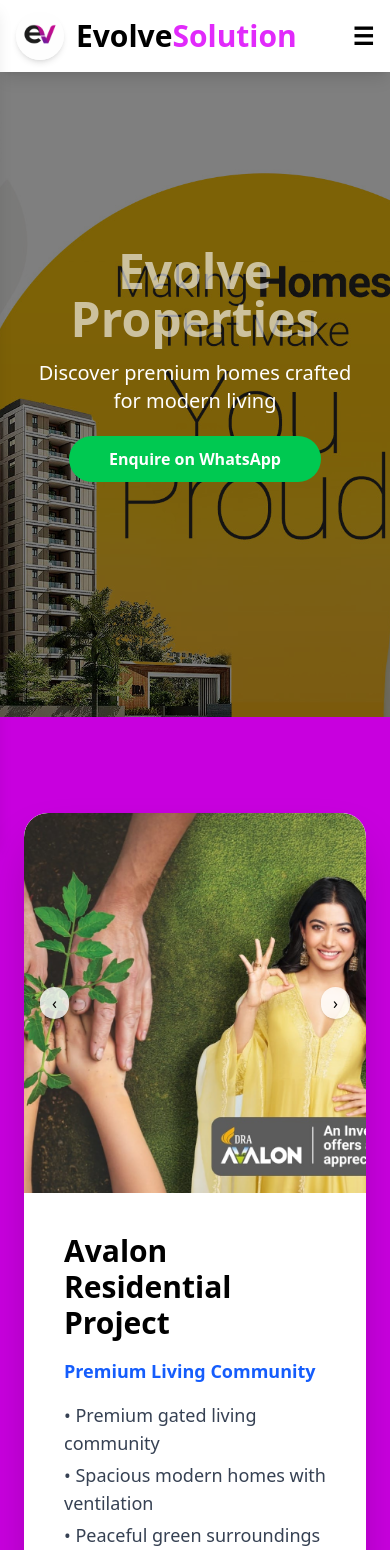
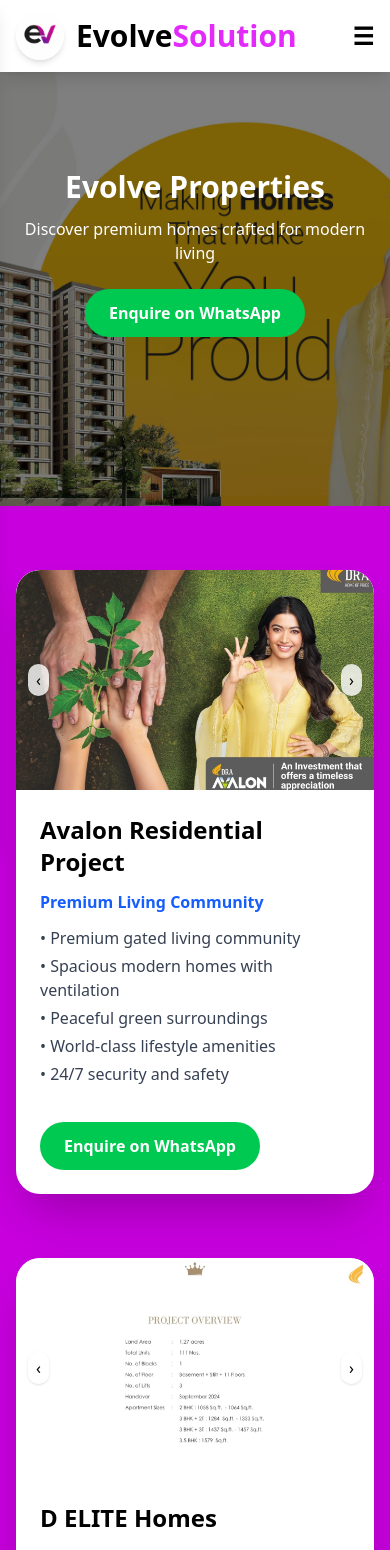
Before and after one commit to dinesh071077/Evolve-Website, a React (Vite) app: page /properties in a window 390 px wide. Shown: the top 1550 px of the page. Built offline with nearby package versions, Linux system fonts and the light colour scheme.

Commit message:
final update

```diff
--- a/src/Components/Properties.jsx
+++ b/src/Components/Properties.jsx
@@ -200,14 +200,12 @@
 //     </div>
 //   );
 // }
-
-
 import React, { useState, useEffect } from "react";
 
 /* ---------------- IMAGE IMPORTS ---------------- */
 
+import heroPoster from "../assets/home-banner2.jpg";
 
-import heroPoster from "../assets/home-banner2.jpg"
 import dra from "../assets/dra.jpeg";
 import dra2 from "../assets/dra2.jpeg";
 import dra3 from "../assets/dra3.jpeg";
@@ -312,7 +310,7 @@
   }, [images]);
 
   return (
-    <div className="relative w-full h-[380px] overflow-hidden rounded-t-3xl">
+    <div className="relative w-full h-[220px] sm:h-[280px] md:h-[340px] lg:h-[380px] overflow-hidden rounded-t-3xl">
       <img
         src={images[index]}
         className="w-full h-full object-cover transition-all duration-700 hover:scale-105"
@@ -322,14 +320,14 @@
         onClick={() =>
           setIndex(index === 0 ? images.length - 1 : index - 1)
         }
-        className="absolute left-4 top-1/2 -translate-y-1/2 bg-white/80 px-3 py-1 rounded-full shadow"
+        className="absolute left-3 sm:left-4 top-1/2 -translate-y-1/2 bg-white/80 px-2 sm:px-3 py-1 rounded-full shadow"
       >
         ‹
       </button>
 
       <button
         onClick={() => setIndex((index + 1) % images.length)}
-        className="absolute right-4 top-1/2 -translate-y-1/2 bg-white/80 px-3 py-1 rounded-full shadow"
+        className="absolute right-3 sm:right-4 top-1/2 -translate-y-1/2 bg-white/80 px-2 sm:px-3 py-1 rounded-full shadow"
       >
         ›
       </button>
@@ -343,9 +341,9 @@
   return (
     <div className="bg-fuchsia-600 min-h-screen">
 
-      {/* HERO POSTER */}
+      {/* HERO */}
       <div
-        className="relative h-[85vh] flex items-center justify-center text-center"
+        className="relative h-[60vh] sm:h-[70vh] md:h-[80vh] flex items-center justify-center text-center"
         style={{
           backgroundImage: `url(${heroPoster})`,
           backgroundSize: "cover",
@@ -354,19 +352,19 @@
       >
         <div className="absolute inset-0 bg-black/50"></div>
 
-        <div className="relative z-10 text-white px-6 max-w-3xl">
-          <h1 className="text-5xl md:text-6xl font-extrabold mb-4 animate-pulse">
+        <div className="relative z-10 text-white px-4 sm:px-6 max-w-3xl">
+          <h1 className="text-3xl sm:text-4xl md:text-6xl font-extrabold mb-3 sm:mb-4">
             Evolve Properties
           </h1>
 
-          <p className="text-xl mb-8">
+          <p className="text-base sm:text-lg md:text-xl mb-6 sm:mb-8">
             Discover premium homes crafted for modern living
           </p>
 
           <a
             href="https://wa.me/919319552561"
             target="_blank"
-            className="bg-green-500 hover:bg-green-600 px-10 py-3 rounded-full font-semibold transition"
+            className="bg-green-500 hover:bg-green-600 px-6 sm:px-10 py-3 rounded-full font-semibold transition inline-block"
           >
             Enquire on WhatsApp
           </a>
@@ -374,7 +372,7 @@
       </div>
 
       {/* PROPERTIES */}
-      <div className="max-w-5xl mx-auto py-24 px-6 space-y-20">
+      <div className="max-w-5xl mx-auto py-16 sm:py-24 px-4 sm:px-6 space-y-16 sm:space-y-20">
 
         {properties.map((property, i) => (
           <div
@@ -383,16 +381,16 @@
           >
             <ImageSlider images={property.images} />
 
-            <div className="p-10 space-y-4">
-              <h2 className="text-3xl font-bold">
+            <div className="p-6 sm:p-10 space-y-3 sm:space-y-4">
+              <h2 className="text-2xl sm:text-3xl font-bold">
                 {property.name}
               </h2>
 
-              <p className="text-blue-600 text-lg font-semibold">
+              <p className="text-blue-600 font-semibold text-base sm:text-lg">
                 {property.location}
               </p>
 
-              <ul className="space-y-1 text-gray-700 text-lg">
+              <ul className="space-y-1 text-gray-700 text-base sm:text-lg">
                 {property.description.map((p, idx) => (
                   <li key={idx}>• {p}</li>
                 ))}
@@ -401,7 +399,7 @@
               <a
                 href={`https://wa.me/919319552561?text=I am interested in ${property.name}`}
                 target="_blank"
-                className="inline-block mt-8 bg-green-500 hover:bg-green-600 text-white px-10 py-3 rounded-full font-semibold transition"
+                className="inline-block mt-6 sm:mt-8 bg-green-500 hover:bg-green-600 text-white px-6 sm:px-10 py-3 rounded-full font-semibold transition"
               >
                 Enquire on WhatsApp
               </a>
@@ -412,15 +410,15 @@
       </div>
 
       {/* AMENITIES */}
-      <h2 className="text-3xl font-bold text-center mb-12">
+      <h2 className="text-2xl sm:text-3xl font-bold text-center mb-8 sm:mb-12 text-white">
         Amenities
       </h2>
 
-      <div className="max-w-4xl mx-auto grid md:grid-cols-3 sm:grid-cols-2 gap-6 pb-24 px-6">
+      <div className="max-w-4xl mx-auto grid grid-cols-1 sm:grid-cols-2 md:grid-cols-3 gap-5 sm:gap-6 pb-16 sm:pb-24 px-4 sm:px-6">
         {amenities.map((item, i) => (
           <div
             key={i}
-            className="bg-white p-6 rounded-xl shadow-lg text-center font-medium hover:shadow-xl transition"
+            className="bg-white p-5 sm:p-6 rounded-xl shadow-lg text-center font-medium hover:shadow-xl transition"
           >
             {item}
           </div>
```
